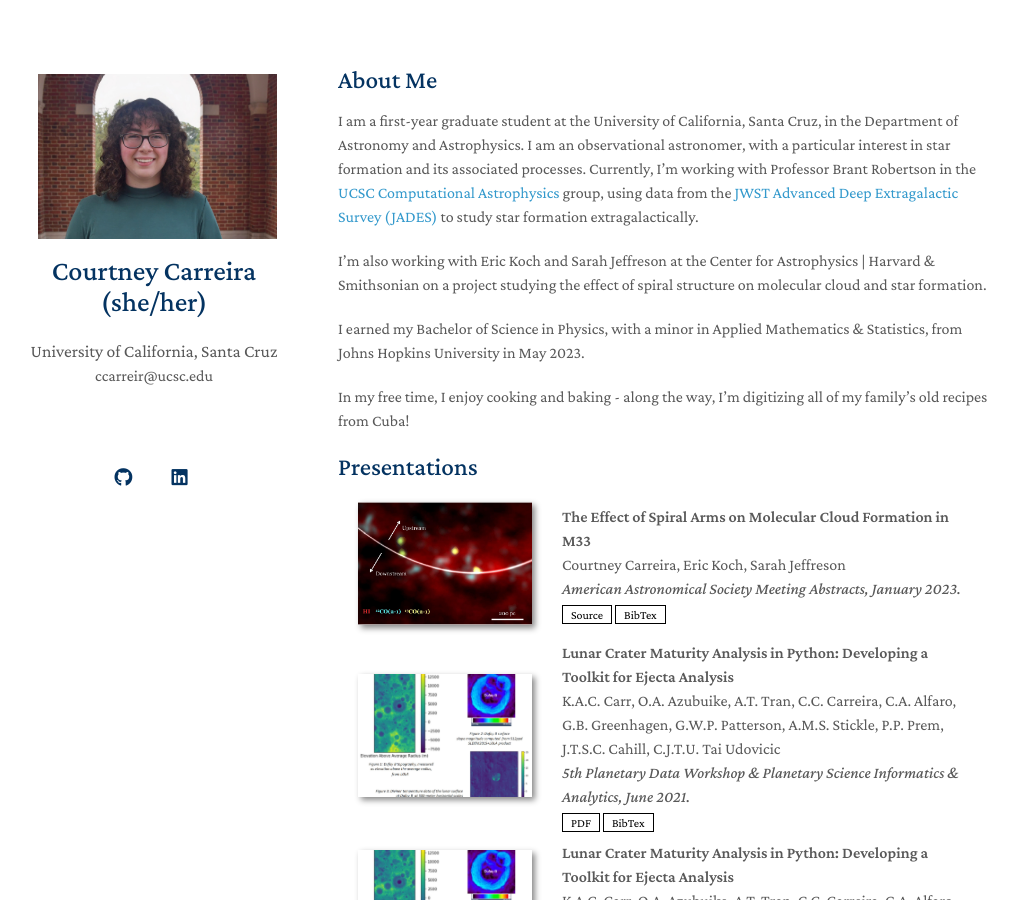
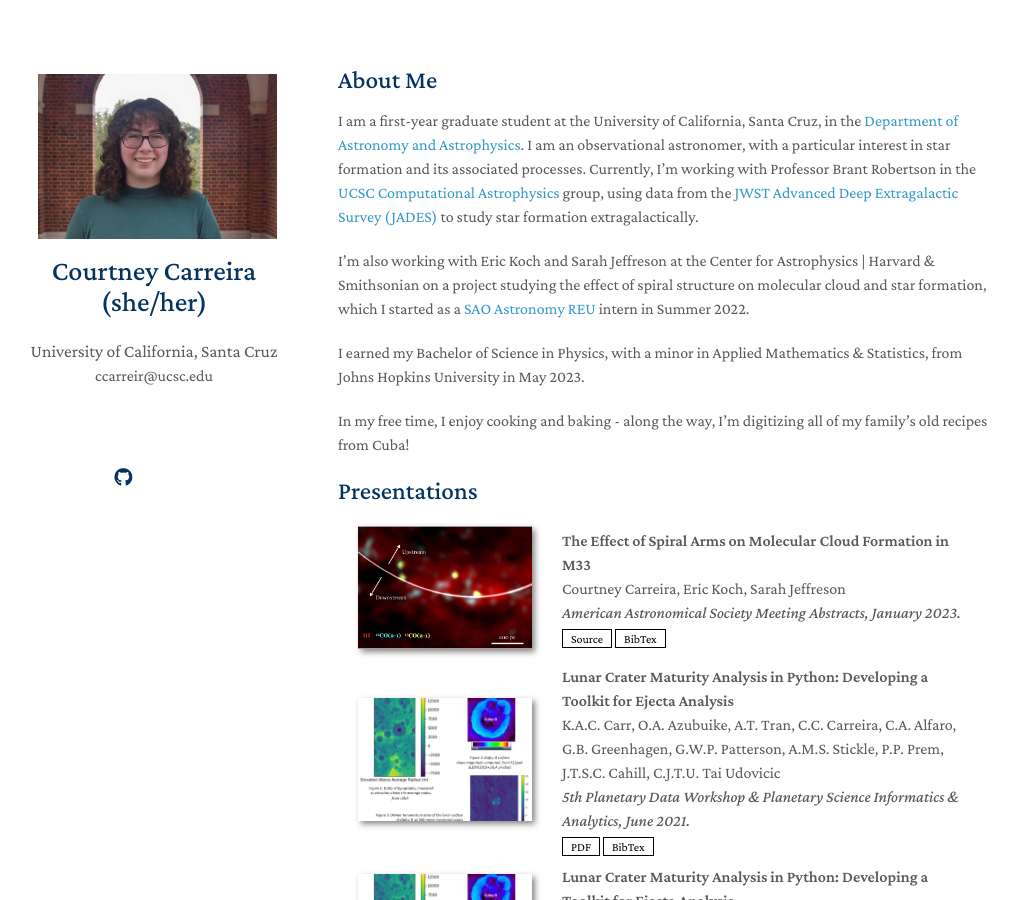
Before and after one commit to courtneycarreira/courtneycarreira.github.io, a Jekyll site: the page built from index.md, in a window 1280 px wide and 900 px high. Shown: the whole window, without its empty margins (132-1150 px from the left). Built offline with Jekyll 4.4.1, drawn with Linux system fonts in a browser that asks for light colours; nearby versions of some CDN libraries; a style sheet for code colours, icons or effects is not loaded; our own code applies the rules of GitHub Pages for plain Markdown files.

Commit message:
small updates over time

```diff
--- a/_config.yml
+++ b/_config.yml
@@ -16,7 +16,7 @@ affiliation_link: mailto:ccarreir@ucsc.edu
 # If you don't need one of them, you may delete the corresponding line.
 cv_link: assets/files/curriculum_vitae.pdf
 github: https://github.com/courtneycarreira
-linkedin: https://www.linkedin.com/in/courtney-carreira/
+# linkedin: https://www.linkedin.com/in/courtney-carreira/
 orcid: https://orcid.org/0000-0001-6301-3667
 ads: https://ui.adsabs.harvard.edu/public-libraries/qCpX6wKNQi-uCv6ehfKbhQ
 # google_scholar: https://scholar.google.com/
--- a/index.md
+++ b/index.md
@@ -4,9 +4,9 @@ layout: homepage
 
 ## About Me
 
-I am a first-year graduate student at the University of California, Santa Cruz, in the Department of Astronomy and Astrophysics. I am an observational astronomer, with a particular interest in star formation and its associated processes. Currently, I'm working with Professor Brant Robertson in the [UCSC Computational Astrophysics](https://robertson.sites.ucsc.edu/) group, using data from the [JWST Advanced Deep Extragalactic Survey (JADES)](https://jades-survey.github.io/) to study star formation extragalactically.
+I am a first-year graduate student at the University of California, Santa Cruz, in the [Department of Astronomy and Astrophysics](https://www.astro.ucsc.edu/index.html). I am an observational astronomer, with a particular interest in star formation and its associated processes. Currently, I'm working with Professor Brant Robertson in the [UCSC Computational Astrophysics](https://robertson.sites.ucsc.edu/) group, using data from the [JWST Advanced Deep Extragalactic Survey (JADES)](https://jades-survey.github.io/) to study star formation extragalactically.
 
-I'm also working with Eric Koch and Sarah Jeffreson at the Center for Astrophysics \| Harvard & Smithsonian on a project studying the effect of spiral structure on molecular cloud and star formation.
+I'm also working with Eric Koch and Sarah Jeffreson at the Center for Astrophysics \| Harvard & Smithsonian on a project studying the effect of spiral structure on molecular cloud and star formation, which I started as a [SAO Astronomy REU](https://www.cfa.harvard.edu/opportunities/graduate-undergraduate-programs/reu-summer-intern-program) intern in Summer 2022.
 
 I earned my Bachelor of Science in Physics, with a minor in Applied Mathematics & Statistics, from Johns Hopkins University in May 2023.
 
```
Also changed, not shown: 1 other file.
